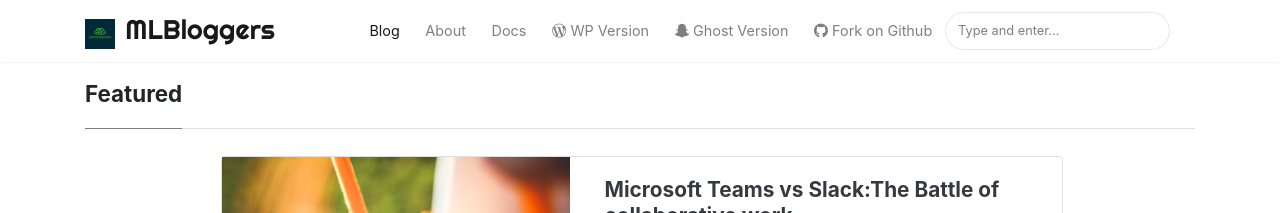
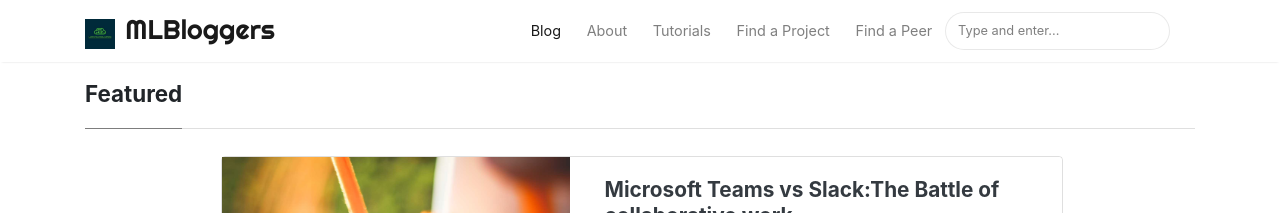
Before and after one commit to LearnDotMachineLearning/develop, a Jekyll site: the page built from index.html, in a window 1280 px wide. Shown: the top 213 px of the page. Built offline with Jekyll 4.4.1, drawn with Linux system fonts in a browser that asks for light colours; nearby versions of some CDN libraries; the list of posts is cut into pages by our own code.

Commit message:
Update default.html

```diff
--- a/_layouts/default.html
+++ b/_layouts/default.html
@@ -77,20 +77,20 @@ ga('send', 'pageview');
                 </li>
 
                 <li class="nav-item">
-                <a target="_blank" class="nav-link" href="https://bootstrapstarter.com/bootstrap-templates/template-mediumish-bootstrap-jekyll/"> Docs</a>
+                <a target="_blank" class="nav-link" href="#"> Tutorials</a>
                 </li>
 
                 <li class="nav-item">
-                <a target="_blank" class="nav-link" href="https://www.wowthemes.net/themes/mediumish-wordpress/"><i class="fab fa-wordpress-simple"></i> WP Version</a>
+                <a target="_blank" class="nav-link" href="#">Find a Project</a>
                 </li>
 
                 <li class="nav-item">
-                <a target="_blank" class="nav-link" href="https://www.wowthemes.net/themes/mediumish-ghost/"><i class="fab fa-snapchat-ghost"></i> Ghost Version</a>
+                <a target="_blank" class="nav-link" href="#">Find a Peer</a>
                 </li>
 
-                <li class="nav-item">
-                <a target="_blank" class="nav-link" href="https://github.com/wowthemesnet/mediumish-theme-jekyll"><i class="fab fa-github"></i> Fork on Github</a>
-                </li>
+<!--                 <li class="nav-item">
+                <a target="_blank" class="nav-link" href="https://github.com/LearnDotMachineLearning/"><i class="fab fa-github"></i> Fork on Github</a>
+                </li> -->
 
                 {% include search-lunr.html %}
 
```
